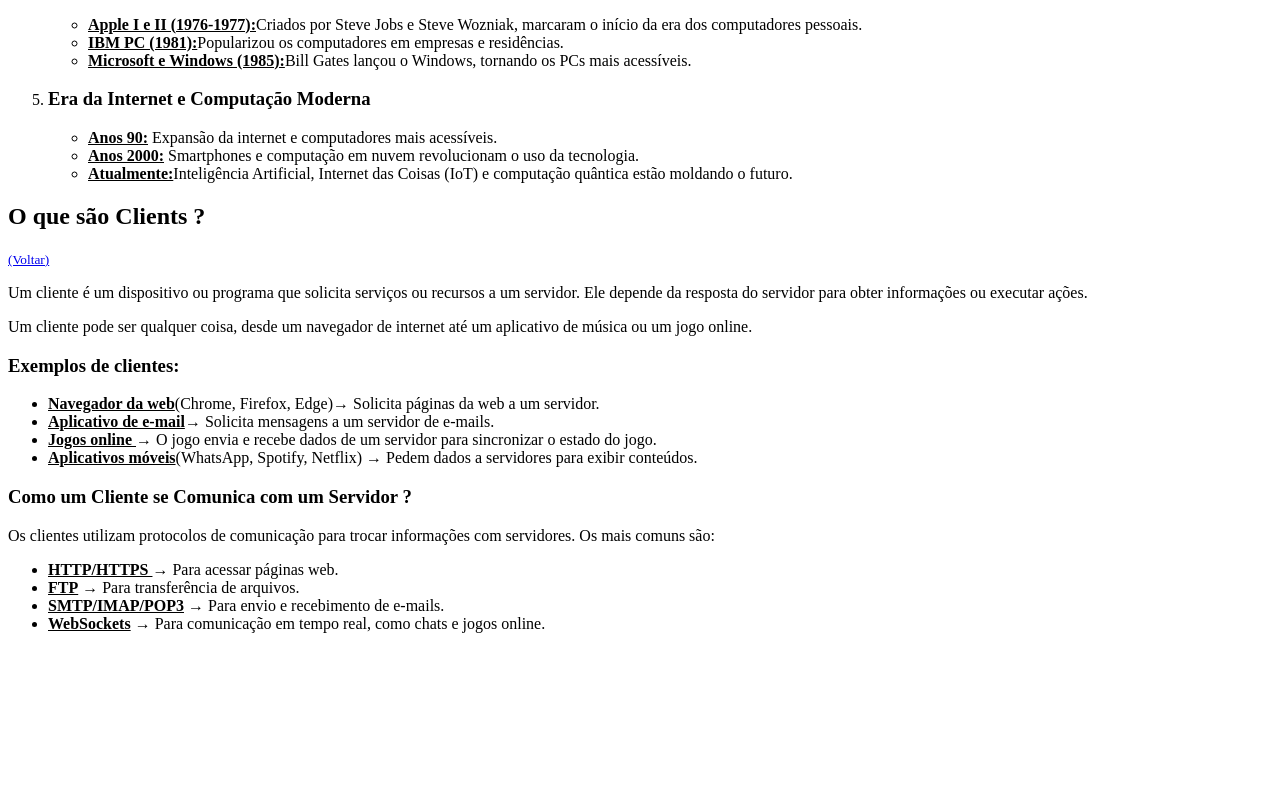
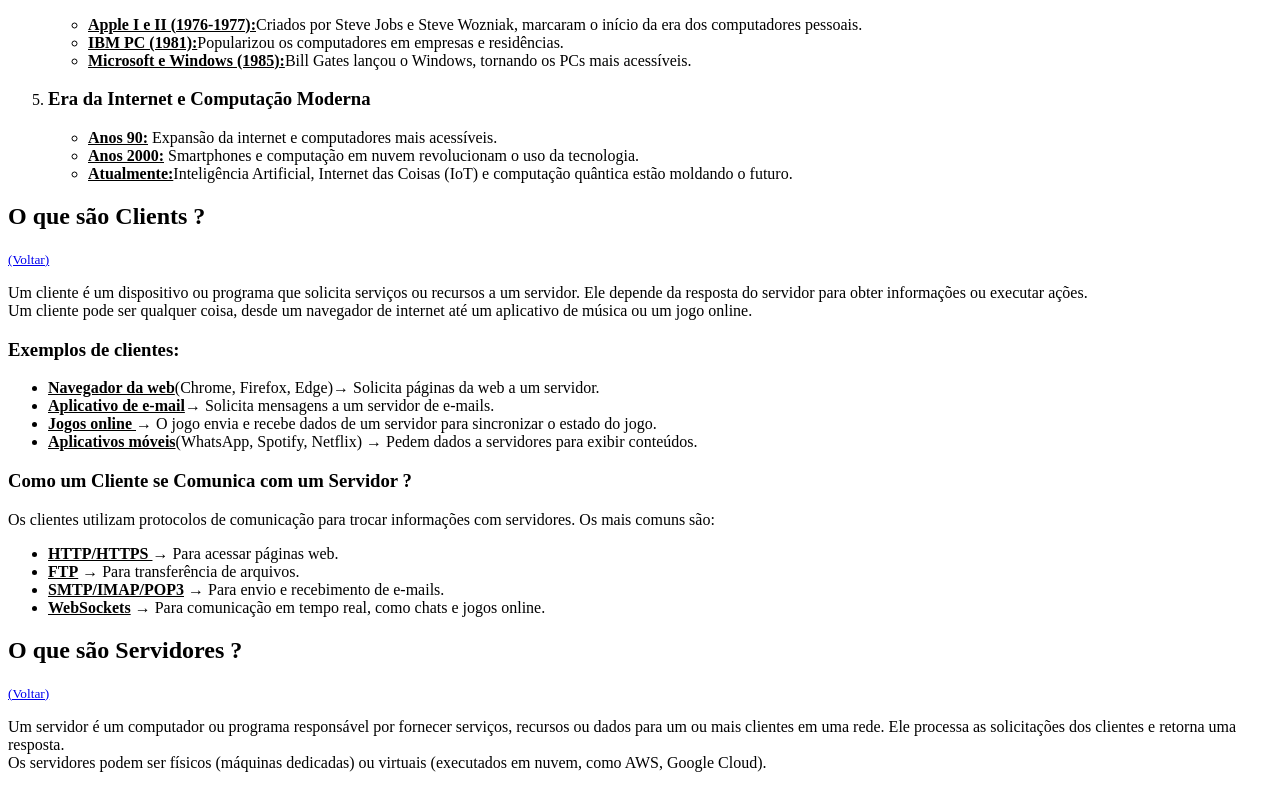
Before and after one commit to wilians01/Minha-primeira-pagina-web, a plain HTML site: page index.html in a window 1280 px wide. Shown: the part 692-1480 px from the top of the page. Before the commit the page ends 1341 px from the top, so only its background shows below. Drawn offline with Linux system fonts and the light colour scheme.

Commit message:
Algumas atualizações

```diff
--- a/index.html
+++ b/index.html
@@ -13,7 +13,7 @@
     <ul>
         <li><a href="#História">História dos computadores</a></li>
         <li><a href="#Clients">O que são <i>Clients</i>?</a></li>
-        <li><a href="#">O que são <i>Servers</i>?</a></li>
+        <li><a href="#Servers">O que são <i>Servers</i>?</a></li>
         <li><a href="#">Como é uma estrutura básica de um HTML?</a></li>
         <li><a href="#">Entendendo a diferença entre listas ordenadas e não ordenadas</a></li>
         <li><a href="#">Links de referências</a></li>
@@ -32,6 +32,7 @@
                 </ul>
             </li>
             <li>
+
                 <h3>Primeiros Computadores (Início do Século XX)</h3>
                 <ul>
                     <li><strong><u>Máquina de Turing (1936):</u> </strong> Alan Turing teorizou um modelo matemático que se tornou a base dos computadores modernos.</li>
@@ -40,6 +41,7 @@
                 </ul>
             </li>
             <li>
+
                 <h3>Gerações dos Computadores</h3>
                 <ul>
                     <li><strong><u>1ª Geração (1940-1956):</u></strong>Usava válvulas eletrônicas e cartões perfurados. Muito grandes e consumiam muita energia.</li>
@@ -58,6 +60,7 @@
                 </ul>
             </li>
             <li>
+
                 <h3>Era da Internet e Computação Moderna</h3>
                 <ul>
                     <li><strong><u>Anos 90:</u></strong> Expansão da internet e computadores mais acessíveis.</li>
@@ -66,10 +69,11 @@
                 </ul>
             </li>
         </ol>
+
         <h2 id="Clients" >O que são Clients ?</h2>
         <small> <a href="#inicio"> (Voltar)</a></small>
-        <p>Um cliente é um dispositivo ou programa que solicita serviços ou recursos a um servidor. Ele depende da resposta do servidor para obter informações ou executar ações.</p>
-        <p>Um cliente pode ser qualquer coisa, desde um navegador de internet até um aplicativo de música ou um jogo online.</p>
+        <p>Um cliente é um dispositivo ou programa que solicita serviços ou recursos a um servidor. Ele depende da resposta do servidor para obter informações ou executar ações.
+        <br>Um cliente pode ser qualquer coisa, desde um navegador de internet até um aplicativo de música ou um jogo online.</p>
         <h3>Exemplos de clientes:</h3>
 
         <ul>
@@ -87,6 +91,10 @@
             <li> <Strong><u>WebSockets</u></Strong> → Para comunicação em tempo real, como chats e jogos online.</li>
         </ul>
 
+        <h2 id="#Servers">O que são Servidores ?</h2>
+        <small> <a href="#inicio"> (Voltar)</a></small>
+        <p>Um servidor é um computador ou programa responsável por fornecer serviços, recursos ou dados para um ou mais clientes em uma rede. Ele processa as solicitações dos clientes e retorna uma resposta.
+        <br> Os servidores podem ser físicos (máquinas dedicadas) ou virtuais (executados em nuvem, como AWS, Google Cloud).</p>
 
 
     </body>
```
